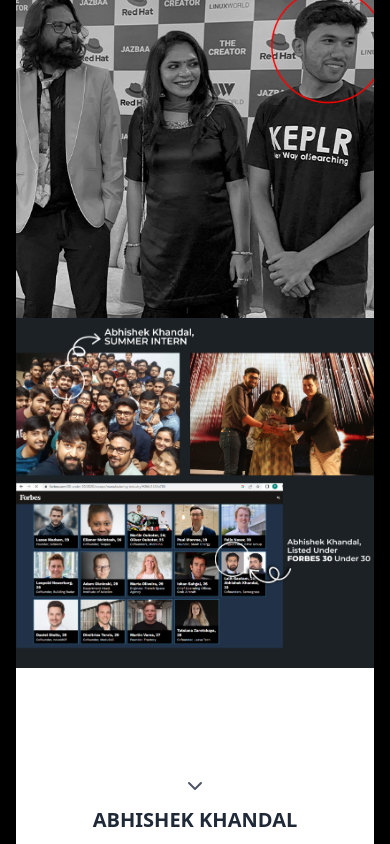
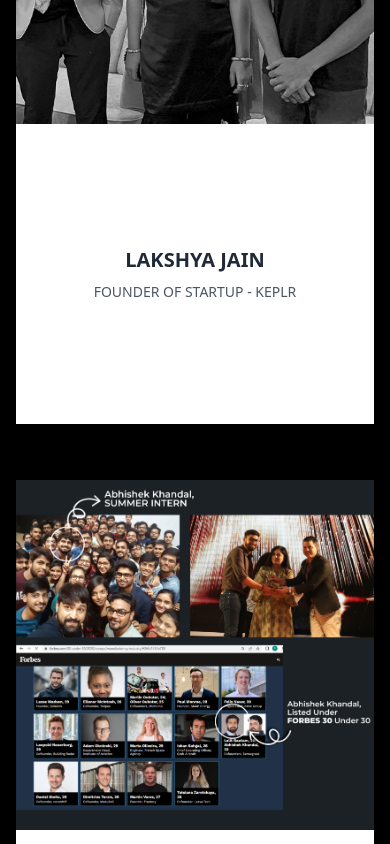
Before and after one commit to LWintern/projectjazbaa, a Next.js app: page / in a window 390 px wide. Shown: the part 8400-9244 px from the top of the page. Built offline with nearby package versions, Linux system fonts and the light colour scheme.

Commit message:
responsiveness transformation stories section

```diff
--- a/src/app/components/customComponents/figma/TransformationStories.tsx
+++ b/src/app/components/customComponents/figma/TransformationStories.tsx
@@ -18,7 +18,8 @@
   contents: StoryContent[]
 }
 
-// Define content for each card position
+
+
 const cardConfigs: CardConfig[] = [
   {
     id: 1,
@@ -29,8 +30,6 @@
         description: "FOUNDER OF STARTUP - POKET SHIP",
         imageUrl: "/assets/stats/poketship.jpg"
       },
-
-      // Add more content items for card 1
     ]
   },
   {
@@ -42,8 +41,6 @@
         description: "FOUNDER OF STARTUP - KEPLR",
         imageUrl: "/assets/stats/keplr.jpg"
       },
-
-      // Add more content items for card 2
     ]
   },
   {
@@ -55,18 +52,18 @@
         description: "Summer Intern listed at Forbes 30 under 30",
         imageUrl: "/assets/stats/Abhishek.jpg"
       },
-
-      // Add more content items for card 3
     ]
   }
 ]
 
 const StoryCard = ({
   config,
-  className
+  className,
+  isMobile
 }: {
   config: CardConfig
   className?: string
+  isMobile: boolean
 }) => {
   const [currentIndex, setCurrentIndex] = useState(0)
 
@@ -85,14 +82,16 @@
   return (
     <div className={`relative overflow-hidden ${className}`}>
       <div className="flex flex-col">
-        {config.position === 'middle' && (
+        {/* Content Section - Top */}
+        {(!isMobile && config.position === 'middle') && (
           <div className="text-center p-4 bg-white h-[250px] flex flex-col justify-center">
             <h3 className="text-xl font-semibold text-gray-800 mb-2">{content.title}</h3>
             <p className="text-sm text-gray-600">{content.description}</p>
-            <ChevronDown className="w-6 h-6 mx-auto mt-2  text-gray-600" />
+            <ChevronDown className="w-6 h-6 mx-auto mt-2 text-gray-600" />
           </div>
         )}
 
+        {/* Image Section */}
         <div className="relative h-[350px] w-full bg-red-100">
           <Image
             src={content.imageUrl}
@@ -103,9 +102,10 @@
           />
         </div>
 
-        {(config.position === 'top' || config.position === 'bottom') && (
+        {/* Content Section - Bottom */}
+        {(isMobile || config.position === 'top' || config.position === 'bottom') && (
           <div className="text-center p-4 bg-white h-[300px] flex flex-col justify-center">
-            <ChevronDown className="w-6 h-6 mx-auto mb-2 text-gray-600" />
+            {!isMobile && <ChevronDown className="w-6 h-6 mx-auto mb-2 text-gray-600" />}
             <h3 className="text-xl font-semibold text-gray-800 mb-2">{content.title}</h3>
             <p className="text-sm text-gray-600">{content.description}</p>
           </div>
@@ -116,6 +116,19 @@
 }
 
 export function TransformationStories() {
+  const [isMobile, setIsMobile] = useState(false)
+
+  useEffect(() => {
+    const checkMobile = () => {
+      setIsMobile(window.innerWidth < 768)
+    }
+
+    checkMobile()
+    window.addEventListener('resize', checkMobile)
+
+    return () => window.removeEventListener('resize', checkMobile)
+  }, [])
+
   return (
     <div className="w-full bg-black py-12" id='careertransformation'>
       <div className="container mx-auto px-4">
@@ -123,13 +136,18 @@
           TRANSFORMATION STORIES
         </h2>
 
-        <div className="grid grid-cols-1 md:grid-cols-3 gap-0 max-w-6xl mx-auto">
+        <div className="grid grid-cols-1 md:grid-cols-3 gap-6 md:gap-0 max-w-6xl mx-auto">
           {cardConfigs.map((config) => (
             <div
               key={config.id}
-              className="transform transition-all duration-500"
+              className={`transform transition-all duration-500 ${
+                isMobile ? 'mb-8' : ''
+              }`}
             >
-              <StoryCard config={config} />
+              <StoryCard
+                config={config}
+                isMobile={isMobile}
+              />
             </div>
           ))}
         </div>
```
